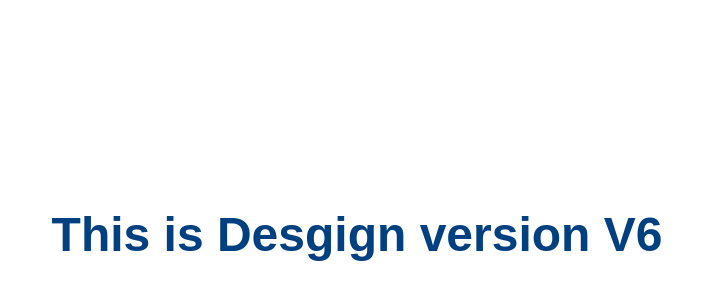
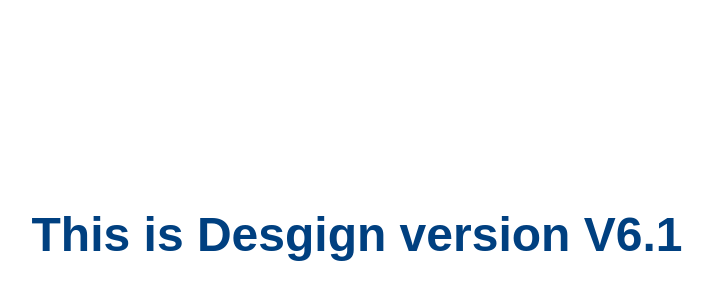
Before and after one commit to modiraunak/myrepo, a plain HTML site: page index.html in a window 1280 px wide. Shown: the part 166-466 px from the top of the page, without its empty margins (283-996 px from the left). Drawn offline with Linux system fonts and the light colour scheme.

Commit message:
this is version 6.1

```diff
--- a/index.html
+++ b/index.html
@@ -7,6 +7,6 @@
     <title>Document</title>
 </head>
 <body>
-    <h1>This is Desgign version V6 <h1>
+    <h1>This is Desgign version V6.1 <h1>
 </body>
 </html>
```
